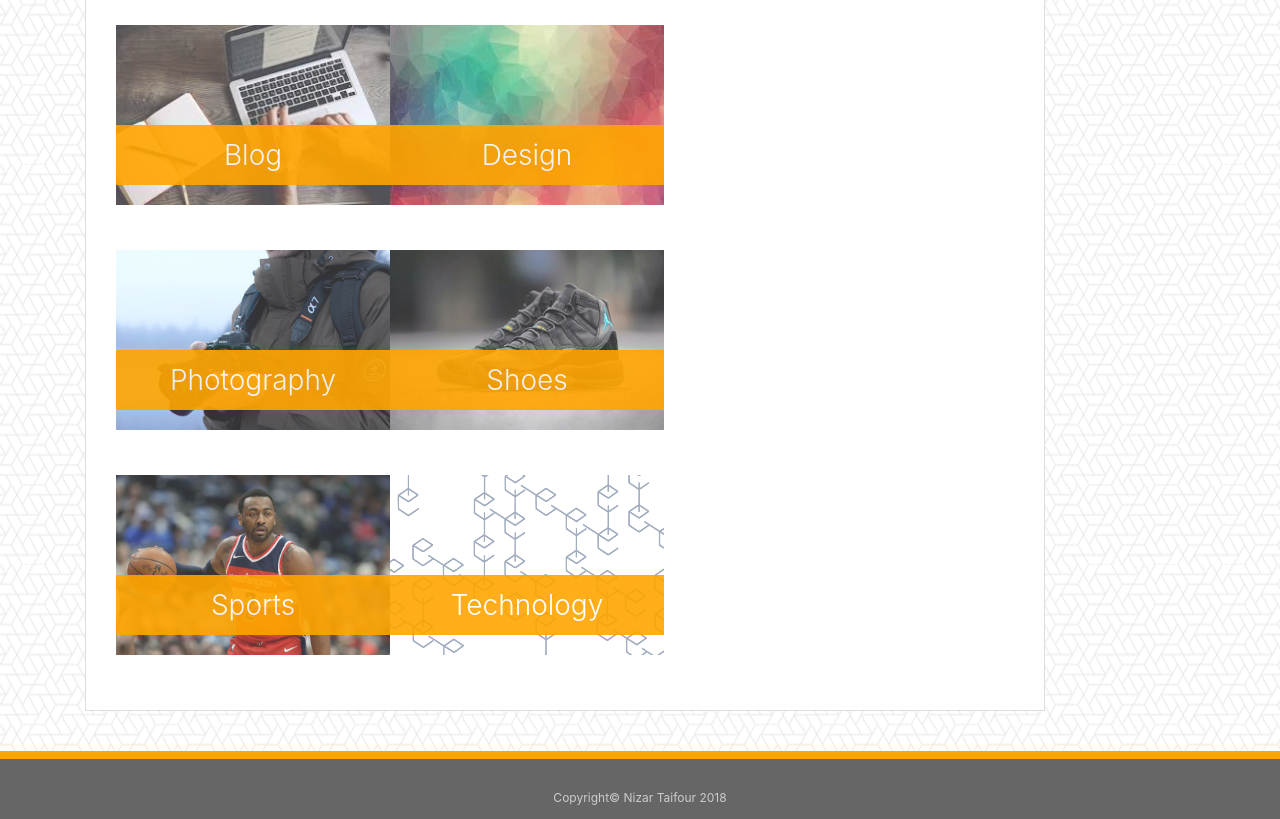
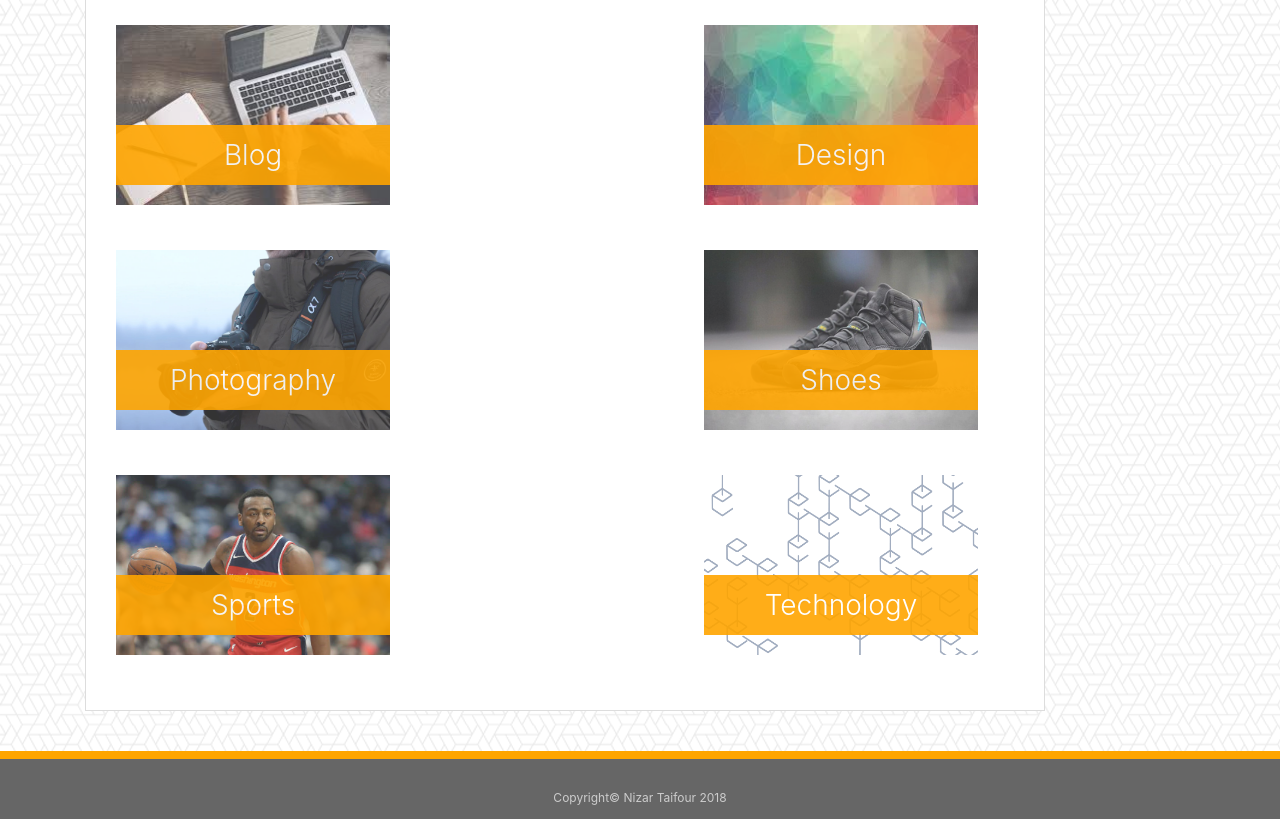
Before and after one commit to ntaifour/BootstrapPortfolio, a plain HTML site: page portfolio.html in a window 1280 px wide. Shown: the part 235-1054 px from the top of the page. Drawn offline with nearby package versions, Linux system fonts and the light colour scheme.

Commit message:
fixing bootstrap

```diff
--- a/portfolio.html
+++ b/portfolio.html
@@ -45,13 +45,15 @@
 
     <div class="container">
       <div class="row">
-        <div class="work" col-md-6>
+        <div class="work" col-md-5>
         <div><img src="assets/PortfolioCovers/Write.jpg" alt="Blog" height="180px" width="275px"></div>
 
         <h3>Blog</h3>
         </div>
 
-        <div class="work" col-md-6>
+        <div class="work" col-md-2></div>
+
+        <div class="work" col-md-5>
         <div><img src="assets/PortfolioCovers/Design.jpg" alt="Design" height="180px" width="275px"></div>
 
         <h3>Design</h3>
@@ -59,13 +61,15 @@
       </div>
 
       <div class="row">
-        <div class="work" col-md-6>
+        <div class="work" col-md-5>
         <div><img src="assets/PortfolioCovers/SonyA7RII.jpg" alt="Photography" height="180px" width="275px"></div>
 
         <h3>Photography</h3>
         </div>
 
-        <div class="work" col-md-6>
+        <div class="work" col-md-2></div>
+
+        <div class="work" col-md-5>
         <div><img src="assets/PortfolioCovers/Jordan11.jpg" alt="Shoes"  height="180px" width="275px"></div>
 
         <h3>Shoes</h3>
@@ -73,13 +77,15 @@
       </div>
 
       <div class="row">
-        <div class="work" col-md-6>
+        <div class="work" col-md-5>
         <div><img src="assets/PortfolioCovers/Wall.jpg" alt="Sports"  height="180px" width="275px"></div>
 
         <h3>Sports</h3>
         </div>
 
-        <div class="work" col-md-6>
+        <div class="work" col-md-2></div>
+
+        <div class="work" col-md-5>
         <div><img src="assets/PortfolioCovers/Blockchain.png" alt="Technology" height="180px" width="275px"></div>
 
         <h3>Technology</h3>
```
